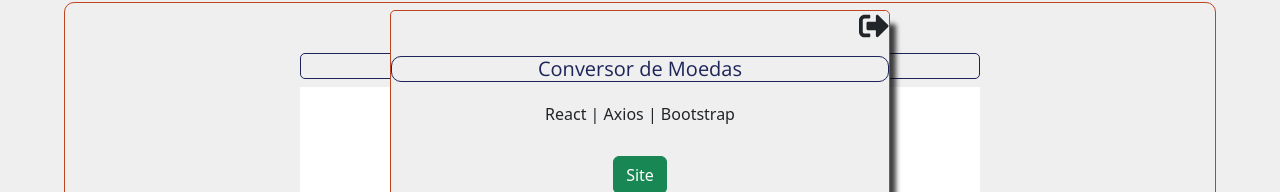
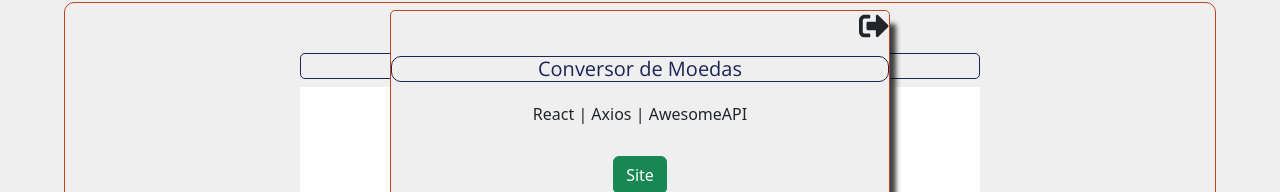
Before and after one commit to MichelRLima/Portfolio, a React (Create React App) app: page /componentes/projetos in a window 1280 px wide. Both pictures are taken after a click on the element 640 px from the left and 527 px from the top of the page. Shown: the part 240-432 px from the top of the page. Built offline with nearby package versions, Linux system fonts and the light colour scheme; a web font is replaced by a local one.

Commit message:
Adicionado prjeto BUSCADOR DE GIF

```diff
--- a/src/componentes/Projetos.js
+++ b/src/componentes/Projetos.js
@@ -48,7 +48,7 @@ function Projetos (){
                     <div onClick={() => setCoin(!coin)} className={styles.close}><FaSignOutAlt size={30}/></div>
                     <div className={styles.containerDescricao}>
                         <h3>Conversor de Moedas</h3>
-                        <p>React | Axios | Bootstrap</p>
+                        <p>React | Axios | AwesomeAPI</p>
                         <button><Button target="_blank" href={coinLink} variant="success">Site</Button></button>
                         <button><Button target="_blank" href={coinrep} variant="secondary">Repositório</Button></button>
 
@@ -71,7 +71,7 @@ function Projetos (){
                     <div onClick={() => setGif(!gif)} className={styles.close}><FaSignOutAlt size={30}/></div>
                     <div className={styles.containerDescricao}>
                         <h3>Buscar GIF</h3>
-                        <p>React | CSS3 | useEffect</p>
+                        <p>React | Axios | API do Giphy</p>
                         <button><Button target="_blank" href={gifLink} variant="success">Site</Button></button>
                         <button><Button target="_blank" href={gifrep} variant="secondary">Repositório</Button></button>
 
```
